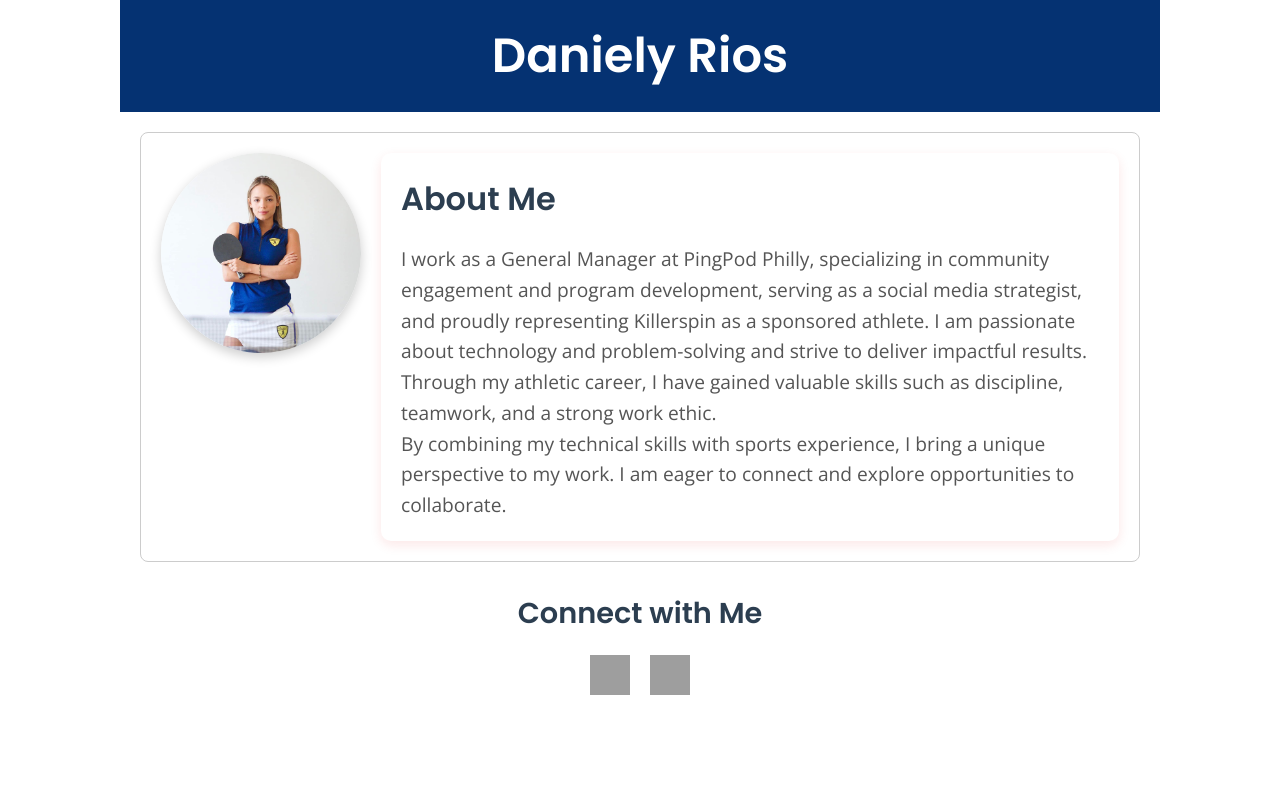
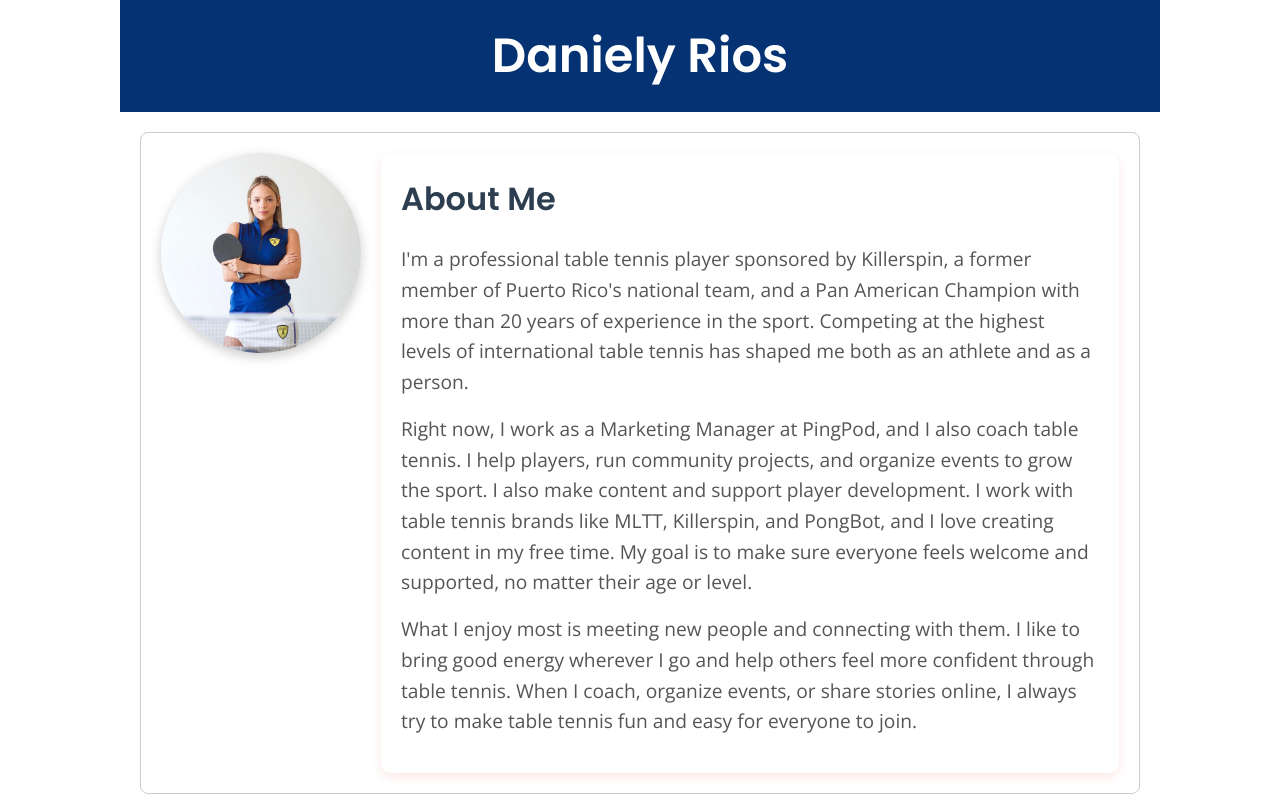
Before and after one commit to danielymora/daniely, a Vue app in the folder daniely/: page / in a window 1280 px wide. Shown: the top 800 px of the page. Built offline with nearby package versions, Linux system fonts and the light colour scheme; grey boxes are pictures that could not be loaded.

Commit message:
Update AboutMe.vue

```diff
--- a/daniely/src/components/AboutMe.vue
+++ b/daniely/src/components/AboutMe.vue
@@ -2,16 +2,13 @@
     <section class="about-me">
       <h2>About Me</h2>
       <p>
-        I work as a General Manager at PingPod Philly, specializing in community engagement and program development, serving as a social media strategist, and proudly representing Killerspin as a sponsored athlete. I am passionate about technology and problem-solving and strive to deliver impactful results.
-          <p></p>
+        I'm a professional table tennis player sponsored by Killerspin, a former member of Puerto Rico's national team, and a Pan American Champion with more than 20 years of experience in the sport. Competing at the highest levels of international table tennis has shaped me both as an athlete and as a person.
       </p>
       <p>
-       Through my athletic career, I have gained valuable skills such as discipline, teamwork, and a strong work ethic.
-          <p></p>
+        Right now, I work as a Marketing Manager at PingPod, and I also coach table tennis. I help players, run community projects, and organize events to grow the sport. I also make content and support player development. I work with table tennis brands like MLTT, Killerspin, and PongBot, and I love creating content in my free time. My goal is to make sure everyone feels welcome and supported, no matter their age or level.
       </p>
       <p>
-        By combining my technical skills with sports experience, I bring a unique perspective to my work. I am eager to connect and explore opportunities to collaborate.
-          <p></p>
+        What I enjoy most is meeting new people and connecting with them. I like to bring good energy wherever I go and help others feel more confident through table tennis. When I coach, organize events, or share stories online, I always try to make table tennis fun and easy for everyone to join.
       </p>
     </section>
   </template>
@@ -44,5 +41,6 @@
   p {
     font-size: 1.2em;
     color: #555;
+    margin-bottom: 16px;
   }
   </style>
```
